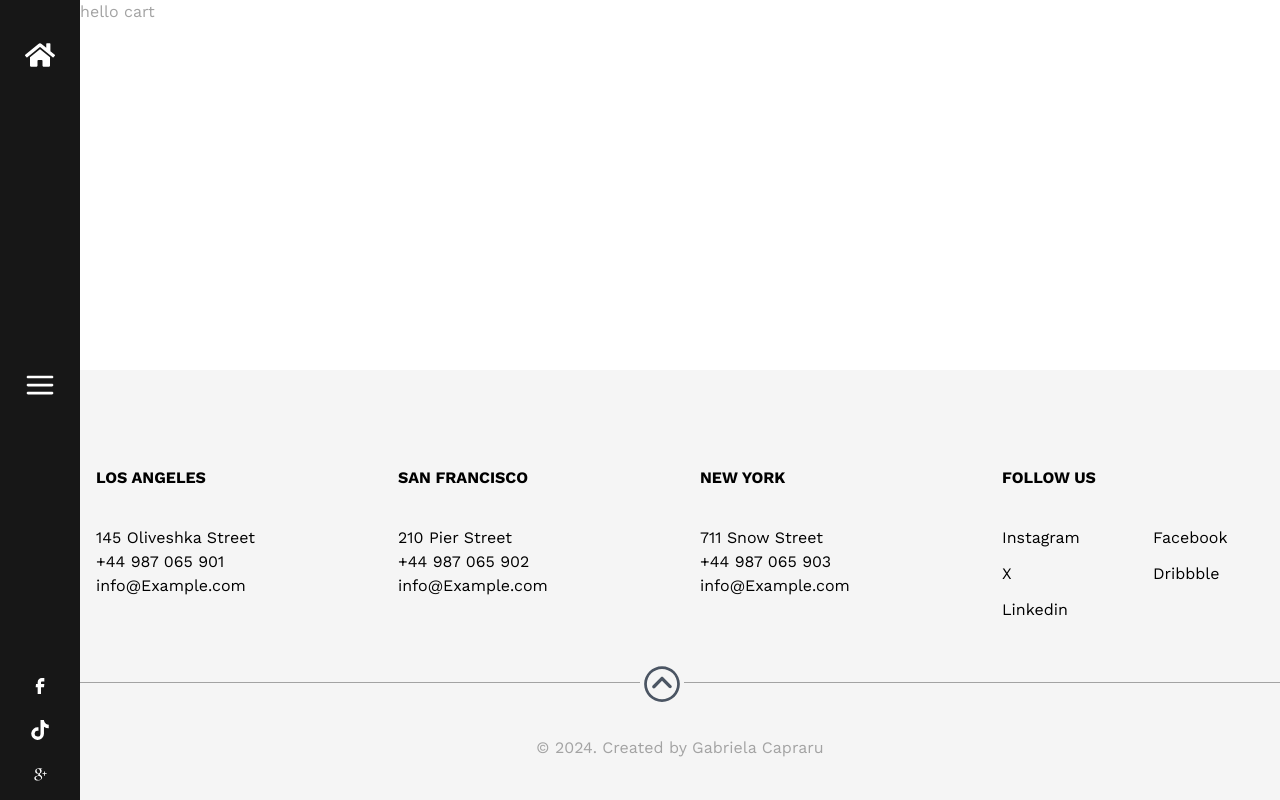
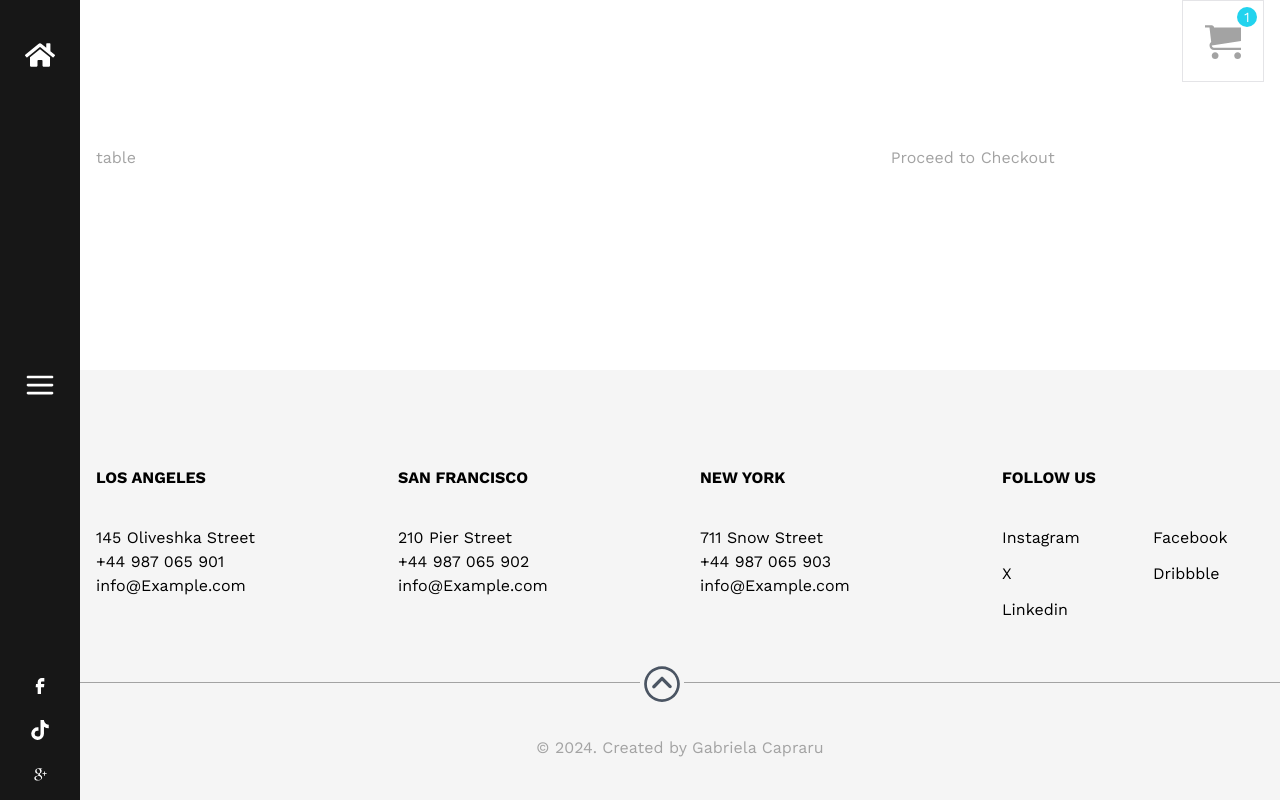
Before and after one commit to caprarugabriela/ecommerce-project, a Next.js app: page /cart in a window 1280 px wide. Built offline with nearby package versions, Linux system fonts and the light colour scheme; no server answers.

Commit message:
Curs 6.02

```diff
--- a/src/app/cart/page.jsx
+++ b/src/app/cart/page.jsx
@@ -1,3 +1,27 @@
+import { CartControls } from '@/components/cart/client';
+
 export default function CartPage() {
-  return 'hello cart';
+  return (
+    <div className="container px-4 mx-auto">
+      <header className="flex justify-end">
+        {/* homework add back to shop button
+        ContinueShopping.jsx
+      */}
+
+        <CartControls></CartControls>
+      </header>
+
+      <section className="mt-16 grid grid-cols-12 gap-6">
+        <div className="col-span-8">table</div>
+
+        <aside className="col-span-4">
+          <div>
+            <button type="button" title="Proceed to Checkout">
+              Proceed to Checkout
+            </button>
+          </div>
+        </aside>
+      </section>
+    </div>
+  );
 }
--- a/src/app/layout.jsx
+++ b/src/app/layout.jsx
@@ -1,7 +1,7 @@
 import { Work_Sans } from 'next/font/google';
 import './globals.css';
 import { Footer, Header } from '@/components/common/server';
-import { UiContext } from '@/contexts';
+import { CartContext, UiContext } from '@/contexts';
 
 const workSans = Work_Sans({ subsets: ['latin'] });
 
@@ -15,6 +15,7 @@
     <html lang="en">
       <body className={workSans.className}>
         <UiContext>
+          <CartContext>
             <div className="layout-grid">
               <header className="header">
                 <Header></Header>
@@ -28,6 +29,7 @@
                 </footer>
               </div>
             </div>
+          </CartContext>
         </UiContext>
       </body>
     </html>
--- a/src/app/page.jsx
+++ b/src/app/page.jsx
@@ -1,5 +1,9 @@
 import { CartControls } from '@/components/cart/client';
-import { GridControls, ProductGrid } from '@/components/catalog/client';
+import {
+  GridControls,
+  Pagination,
+  ProductGrid,
+} from '@/components/catalog/client';
 
 export default function Home() {
   return (
@@ -10,7 +14,11 @@
       </header>
 
       <section>
+        <Pagination></Pagination>
+
         <ProductGrid></ProductGrid>
+
+        <Pagination></Pagination>
       </section>
 
       <section></section>
--- a/src/components/cart/client/CartControls.jsx
+++ b/src/components/cart/client/CartControls.jsx
@@ -1,7 +1,11 @@
+import { cartContext } from '@/contexts';
 import Link from 'next/link';
 import { ImCart } from 'react-icons/im';
+import { useContext } from 'react';
 
 export const CartControls = () => {
+  const obj = useContext(cartContext);
+
   return (
     <ul className="border border-zinc-200 transition-colors hover:bg-neutral-900 hover:text-white">
       <li>
--- /dev/null
+++ b/src/components/catalog/client/Pagination.jsx
@@ -0,0 +1,53 @@
+import { uiContext } from '@/contexts';
+import { useProducts } from '@/hooks';
+import { useContext, useEffect } from 'react';
+
+export const Pagination = () => {
+  const { products, loading } = useProducts();
+  const { pagination, setPagination } = useContext(uiContext);
+  const { total, perPage, page } = pagination;
+
+  useEffect(() => {
+    setPagination({
+      perPage,
+      page,
+      total: products.length,
+    });
+  }, [perPage, page, setPagination, products]);
+
+  if (loading) {
+    return <></>;
+  }
+
+  const pageCount = Math.ceil(total / perPage);
+
+  return (
+    <ul className="flex gap-2 items-center justify-center border border-none mb-20 mt-4 cursor-pointer">
+      {Array(pageCount)
+        .fill(' ')
+        .map((_, index) => {
+          const pageIndex = index + 1;
+
+          return (
+            <li key={index}>
+              <button
+                type="button"
+                title={`Page ${pageIndex}`}
+                className={` p-2 hover:bg-black hover:text-white transition-colors rounded ${
+                  pageIndex === page ? 'bg-black text-white font-bold' : ''
+                }`}
+                onClick={() => {
+                  setPagination({
+                    ...pagination,
+                    page: pageIndex,
+                  });
+                }}
+              >
+                {pageIndex}
+              </button>
+            </li>
+          );
+        })}
+    </ul>
+  );
+};
--- a/src/components/catalog/client/ProductGrid.jsx
+++ b/src/components/catalog/client/ProductGrid.jsx
@@ -8,11 +8,10 @@
 import pacMan from '../../../../public/images/pac-man.png';
 
 export const ProductGrid = () => {
-  const { itemsPerRow } = useContext(uiContext);
+  const { itemsPerRow, pagination } = useContext(uiContext);
+  const { perPage, page } = pagination;
   const { products, loading, error } = useProducts();
   const [paginatedProducts, setPaginatedProducts] = useState([]);
-  const [perPage, setPerPage] = useState(8);
-  const [page, setPage] = useState(1);
 
   useEffect(() => {
     const newPaginatedProducts = products
@@ -69,10 +68,7 @@
     );
   }
 
-  const pageCount = Math.ceil(products.length / perPage);
-
   return (
-    <>
     <ul className={gridCssClass}>
       {paginatedProducts.map((product) => {
         const { id } = product;
@@ -84,31 +80,5 @@
         );
       })}
     </ul>
-
-      <ul className="flex gap-2 items-center justify-center border border-none mb-20 mt-4 cursor-pointer">
-        {Array(pageCount)
-          .fill(' ')
-          .map((_, index) => {
-            const pageIndex = index + 1;
-
-            return (
-              <li key={index}>
-                <button
-                  type="button"
-                  title={`Page ${pageIndex}`}
-                  className={` p-2 hover:bg-black hover:text-white transition-colors rounded ${
-                    pageIndex === page ? 'bg-black text-white font-bold' : ''
-                  }`}
-                  onClick={() => {
-                    setPage(pageIndex);
-                  }}
-                >
-                  {pageIndex}
-                </button>
-              </li>
-            );
-          })}
-      </ul>
-    </>
   );
 };
--- a/src/components/catalog/client/index.js
+++ b/src/components/catalog/client/index.js
@@ -3,3 +3,4 @@
 export * from './ProductGrid';
 export * from './ProductTile';
 export * from './GridControls';
+export * from './Pagination';
--- /dev/null
+++ b/src/contexts/CartContext.jsx
@@ -0,0 +1,14 @@
+import { useCart } from '@/hooks';
+import { createContext } from 'react';
+
+export const cartContext = createContext();
+
+export const CartContext = ({ children }) => {
+  const { cartProducts } = useCart(2);
+
+  return (
+    <cartContext.Provider value={{ cartProducts }}>
+      {children}
+    </cartContext.Provider>
+  );
+};
--- a/src/contexts/UiContext.jsx
+++ b/src/contexts/UiContext.jsx
@@ -10,6 +10,11 @@
   // o sa scrie si in localstorage (pe langa memorie)
   const [perRow, setPerRow] = useLocalStorage('perRow', '2');
   const [itemsPerRow, setItemsPerRow] = useState('');
+  const [pagination, setPagination] = useState({
+    perPage: 8,
+    page: 1,
+    total: 0,
+  });
 
   useEffect(() => {
     setItemsPerRow(perRow);
@@ -20,6 +25,8 @@
       value={{
         itemsPerRow,
         setItemsPerRow: setPerRow,
+        pagination,
+        setPagination,
       }}
     >
       {children}
--- a/src/contexts/index.js
+++ b/src/contexts/index.js
@@ -1,3 +1,4 @@
 'use client';
 
 export * from './UiContext';
+export * from './CartContext';
--- a/src/hooks/index.js
+++ b/src/hooks/index.js
@@ -1 +1,2 @@
 export * from './useProducts';
+export * from './useCart';
--- /dev/null
+++ b/src/hooks/useCart.js
@@ -0,0 +1,20 @@
+import { useEffect, useState } from 'react';
+import { baseUrl } from '..';
+
+export const useCart = (cartId = 2) => {
+  const [cartProducts, setCartProducts] = useState([]);
+  const [loading, setLoading] = useState(true);
+  const [error, setError] = useState('');
+
+  useEffect(() => {
+    fetch(`${baseUrl}/carts/${cartId}`)
+      .then((response) => {
+        return response.json();
+      })
+      .then((cart) => {
+        console.log(cart);
+      });
+  }, [cartId]);
+
+  return { cartProducts, loading, error };
+};
```
Lines whose indentation alone changed are shown as unchanged.
